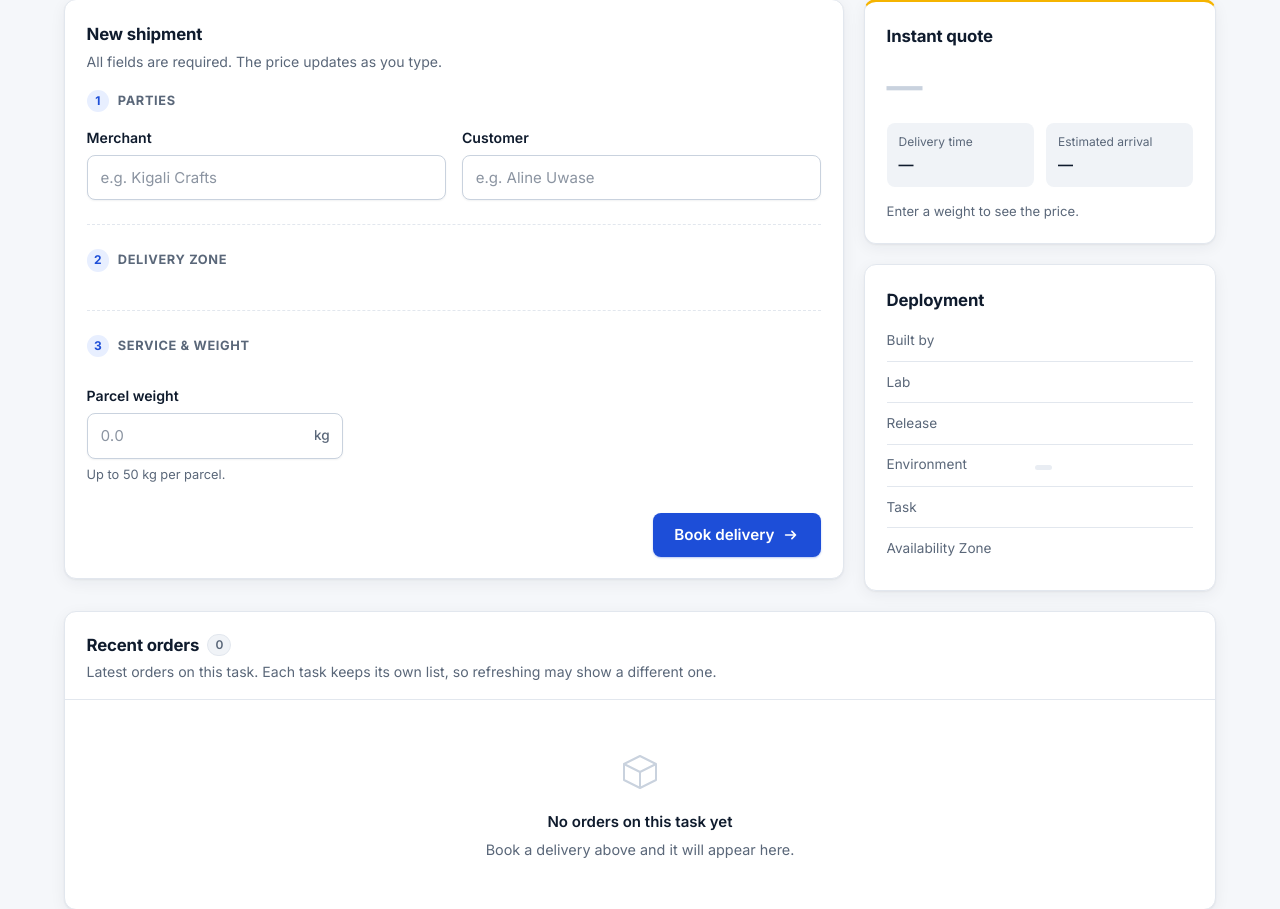
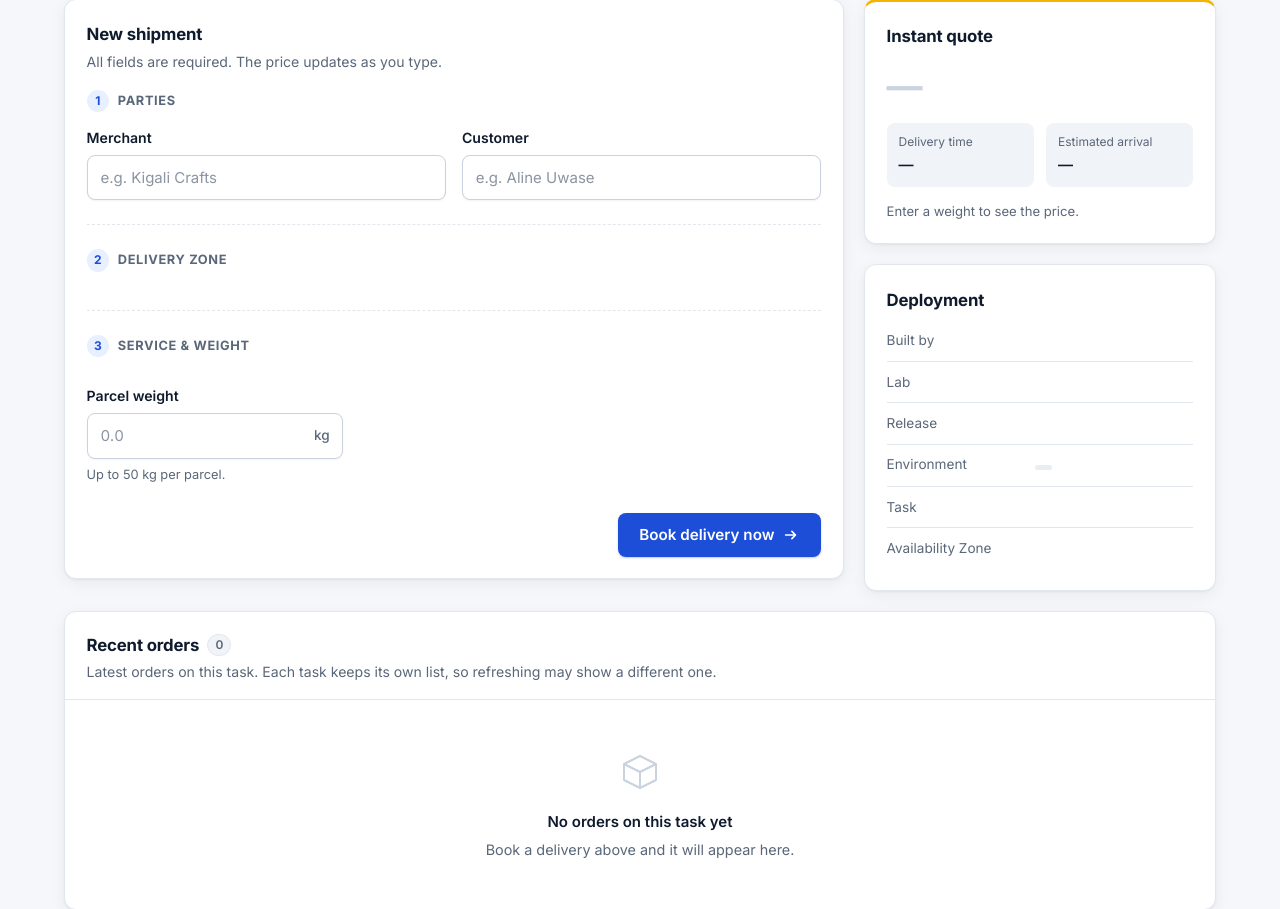
Before and after one commit to RUYANGA/AWS-Onward-Order-App-Lab3-A, a Django app: template src/apps/orders/templates/orders/index.html in a window 1280 px wide. Shown: the part 203-1112 px from the top of the page. Run offline with Django 5.2, Linux system fonts and the light colour scheme; the template is opened without the code that fills it, so the values that code supplies are empty.

Commit message:
feat(ui): rename booking button to "Book delivery now" (#15)
Make the primary call to action more direct. Pin the label with a page test.

```diff
--- a/src/apps/orders/templates/orders/index.html
+++ b/src/apps/orders/templates/orders/index.html
@@ -127,7 +127,7 @@
           <div class="form-actions">
             <p class="inline-quote" aria-hidden="true" data-inline-quote></p>
             <button type="submit" class="btn btn--primary" data-submit>
-              <span class="btn__label">Book delivery</span>
+              <span class="btn__label">Book delivery now</span>
               <svg class="btn__icon" viewBox="0 0 20 20" aria-hidden="true"><path d="M4 10h11m-4-4 4 4-4 4" fill="none" stroke="currentColor" stroke-width="1.8" stroke-linecap="round" stroke-linejoin="round"/></svg>
             </button>
           </div>
```
Also changed, not shown: src/apps/orders/tests/test_views.py (+4 -0 lines).
